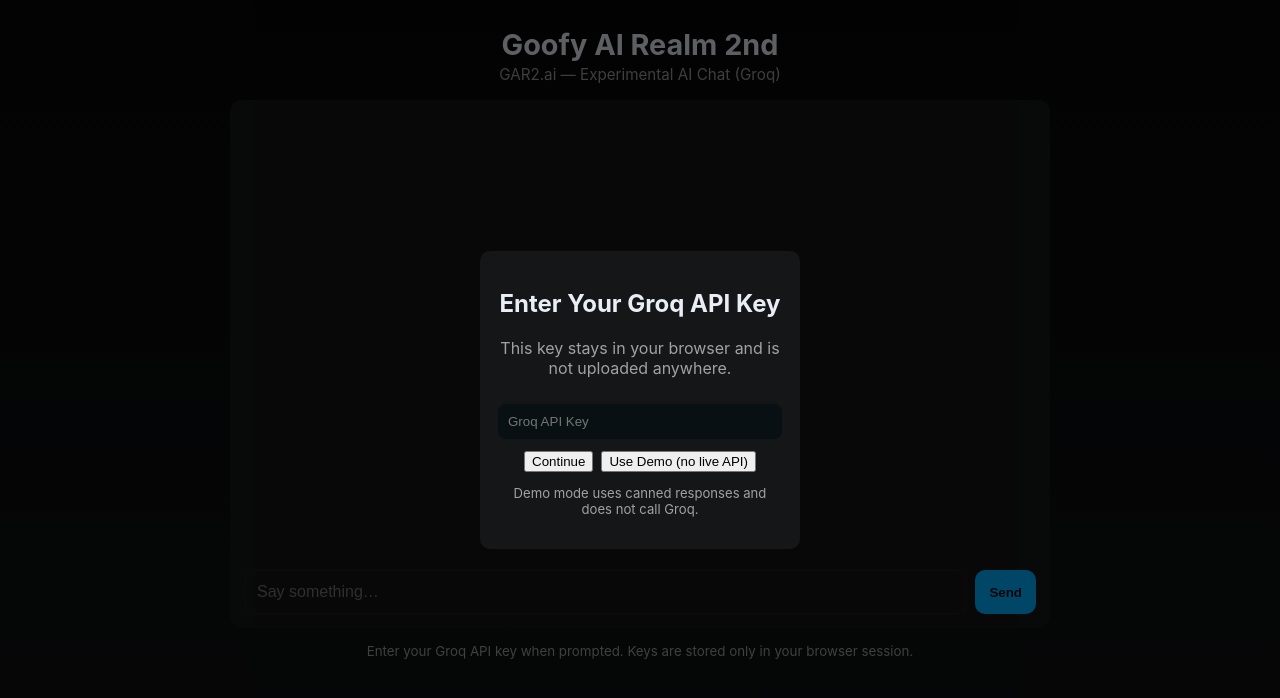
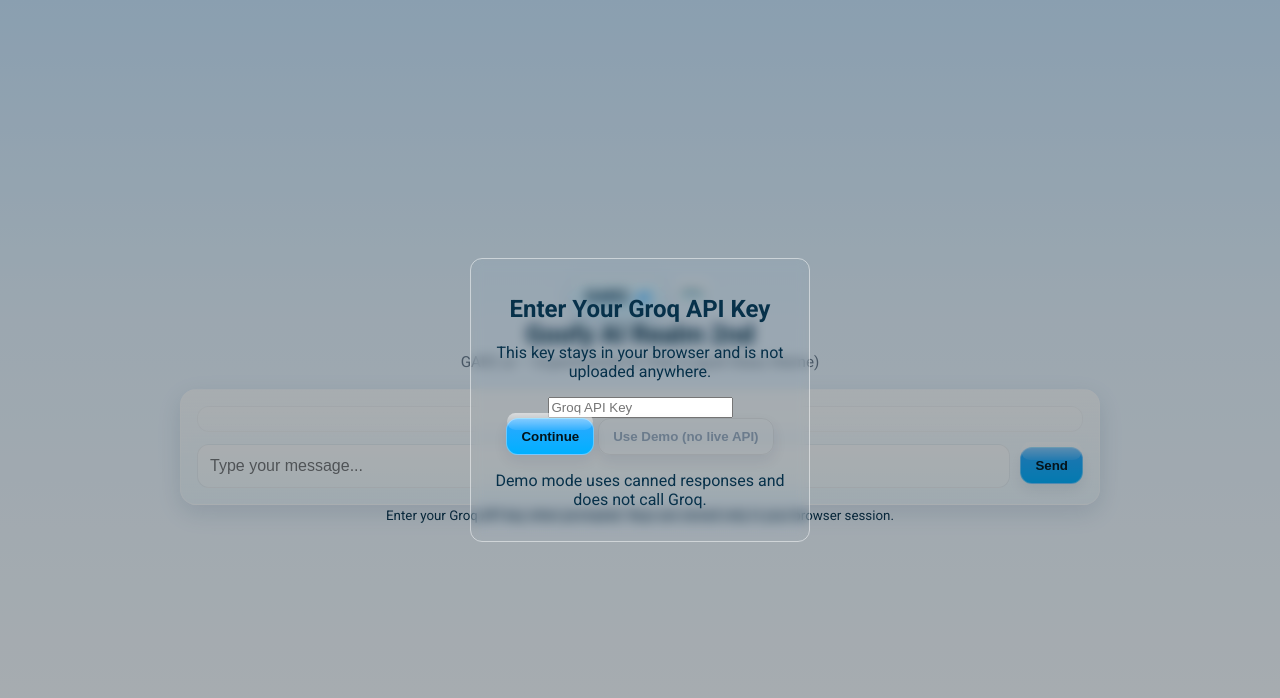
Before and after one commit to RunnerBoy51627/GAR2.ai, a plain HTML site: page index.html in a window 1280 px wide. Drawn offline with Linux system fonts and the light colour scheme.

Commit message:
Liquid Glassgit add .sudo add-apt-repository ppa:graphics-drivers/ppagit add .1git add .git add .!

```diff
--- a/index.html
+++ b/index.html
@@ -3,39 +3,45 @@
 <head>
   <meta charset="utf-8" />
   <meta name="viewport" content="width=device-width,initial-scale=1" />
-    <title>Goofy AI Realm 2nd — GAR2.ai</title>
+  <title>Goofy AI Realm 2nd — GAR2.ai (Liquid Glass)</title>
   <link rel="stylesheet" href="style.css" />
 </head>
 <body>
-  <div id="app">
-    <header>
-      <h1>Goofy AI Realm 2nd</h1>
-      <p class="subtitle">GAR2.ai — Experimental AI Chat (Groq)</p>
+  <div class="page-bg">
+    <div class="container">
+      <header class="site-header">
+        <div class="logo">
+          <div class="logo-bubble">GAR2<span class="dot">.ai</span></div>
+          <span class="beta">beta</span>
+        </div>
+        <h1 class="title">Goofy AI Realm 2nd</h1>
+        <p class="subtitle">GAR2.ai — Experimental AI Chat (Liquid Glass theme)</p>
       </header>
 
-    <main>
-      <div id="chat-box" aria-live="polite"></div>
+      <main class="card glass">
+        <div id="chat-box" aria-live="polite" class="chat-box"></div>
 
-      <div id="input-area">
-        <input id="user-input" type="text" placeholder="Say something…" aria-label="Message" />
-        <button id="send-btn">Send</button>
+        <div id="input-area" class="input-area">
+          <input id="user-input" class="input" type="text" placeholder="Type your message..." aria-label="Message" />
+          <button id="send-btn" class="btn glossy">Send</button>
         </div>
       </main>
 
-    <footer>
+      <footer class="site-footer">
         <small>Enter your Groq API key when prompted. Keys are stored only in your browser session.</small>
       </footer>
+    </div>
   </div>
 
   <!-- API key popup -->
   <div id="key-popup" class="popup" role="dialog" aria-modal="true" aria-labelledby="key-popup-title">
-    <div class="popup-content">
+    <div class="popup-content glass">
       <h2 id="key-popup-title">Enter Your Groq API Key</h2>
       <p class="muted">This key stays in your browser and is not uploaded anywhere.</p>
       <input id="key-input" type="password" placeholder="Groq API Key" aria-label="Groq API Key" />
       <div class="popup-actions">
-        <button id="save-key-btn">Continue</button>
-        <button id="use-demo-btn">Use Demo (no live API)</button>
+        <button id="save-key-btn" class="btn glossy">Continue</button>
+        <button id="use-demo-btn" class="btn subtle">Use Demo (no live API)</button>
       </div>
       <p class="muted small">Demo mode uses canned responses and does not call Groq.</p>
     </div>
--- a/style.css
+++ b/style.css
@@ -1,107 +1,120 @@
+/* Liquid Glass / Web 2.0 Bubble UI */
+@import url('https://fonts.googleapis.com/css2?family=Roboto:wght@300;400;700&display=swap');
+
 :root{
-  --bg:#0f1113;
-  --panel:#151617;
-  --accent:#00afff;
-  --muted:rgba(255,255,255,0.6);
+  --bg1: linear-gradient(180deg,#cfe9ff 0%, #eaf6ff 40%, #ffffff 100%);
+  --glass:#ffffff;
+  --accent:#2fa8ff;
+  --accent-2:#00b0ff;
+  --muted:#6b7b8c;
+  --card-shadow: 0 8px 24px rgba(20,40,80,0.12);
+  --glass-border: rgba(255,255,255,0.6);
 }
 
 *{box-sizing:border-box}
-body{
-  margin:0;
-  font-family: Inter, system-ui, -apple-system, "Segoe UI", Roboto, "Helvetica Neue", Arial;
-  background:linear-gradient(180deg,#070708 0%, #0f1113 100%);
-  color: #e9eef6;
-  display:flex;
-  justify-content:center;
-  padding:24px;
-  min-height:100vh;
+html,body{height:100%;margin:0;padding:0;font-family: Roboto, Tahoma, Verdana, Arial, sans-serif;background:var(--bg1);color:#07314a}
+
+/* page layout */
+.page-bg{min-height:100vh;display:flex;align-items:center;justify-content:center;padding:36px}
+.container{width:95%;max-width:920px;text-align:center}
+
+/* header */
+.site-header{margin-bottom:18px}
+.logo{display:flex;align-items:center;justify-content:center;gap:10px}
+.logo-bubble{
+  font-weight:700;
+  color:#052e48;
+  background:linear-gradient(180deg,#e9f7ff 0%, #cfeeff 100%);
+  padding:8px 14px;
+  border-radius:999px;
+  box-shadow: 0 6px 18px rgba(13,78,125,0.15), inset 0 1px 0 rgba(255,255,255,0.8);
+  border:1px solid rgba(255,255,255,0.7);
+  display:inline-block;
+  font-size:1.05rem;
+}
+.logo .dot{color:var(--accent);margin-left:4px}
+.beta{
+  font-size:0.65rem;
+  background: linear-gradient(180deg,#fff 0,#dff6ff 100%);
+  color:#03527a;padding:4px 6px;border-radius:8px;border:1px solid rgba(255,255,255,0.8);
+  box-shadow: 0 2px 6px rgba(10,80,120,0.08);
+  transform:translateY(-4px);
 }
 
-#app{
-  width:100%;
-  max-width:820px;
+/* title */
+.title{margin:.25rem 0;font-size:1.6rem;color:#052a44}
+.subtitle{color:var(--muted);margin-top:0;font-size:0.95rem}
+
+/* main card */
+.card{background:linear-gradient(180deg, rgba(255,255,255,0.85), rgba(240,250,255,0.7));border-radius:16px;padding:16px;box-shadow:var(--card-shadow);border:1px solid rgba(255,255,255,0.6)}
+
+/* glass effect */
+.glass{
+  backdrop-filter: blur(6px) saturate(120%);
+  -webkit-backdrop-filter: blur(6px) saturate(120%);
+  border: 1px solid rgba(255,255,255,0.5);
 }
 
-header{text-align:center;margin-bottom:16px}
-h1{margin:.2rem 0;font-size:1.8rem}
-.subtitle{color:var(--muted);margin:0;font-size:0.95rem}
-
-main{
-  background:var(--panel);
-  border-radius:12px;
-  padding:14px;
-  display:flex;
-  flex-direction:column;
-  gap:12px;
-  height:66vh;
+/* chat box */
+.chat-box{
+  max-height:56vh;overflow:auto;padding:12px;border-radius:12px;margin-bottom:12px;background:linear-gradient(180deg, rgba(255,255,255,0.6), rgba(255,255,255,0.3));
+  border:1px solid rgba(0,0,0,0.03);
 }
 
-#chat-box{
-  background:transparent;
-  overflow:auto;
-  padding:12px;
-  border-radius:8px;
-  flex:1 1 auto;
+/* messages */
+.message{margin-bottom:14px;text-align:left}
+.meta{font-size:0.78rem;color:var(--muted);margin-bottom:6px}
+.bubble{display:inline-block;padding:10px 12px;border-radius:12px;max-width:80%;line-height:1.35}
+.user .bubble{
+  background: linear-gradient(180deg,#e6f9ff,#dff6ff);
+  color:#023a52;border-radius:14px 14px 4px 14px;box-shadow: 0 6px 18px rgba(0,120,180,0.06), inset 0 1px 0 rgba(255,255,255,0.9);
+}
+.bot .bubble{
+  background: linear-gradient(180deg,#eaffd6,#e6ffd2);
+  color:#164004;border-radius:14px 14px 14px 4px;box-shadow: 0 6px 18px rgba(0,120,0,0.04), inset 0 1px 0 rgba(255,255,255,0.9);
 }
 
-.message{margin-bottom:12px;line-height:1.4}
-.message .bubble{
-  display:inline-block;
-  padding:10px 12px;
-  border-radius:10px;
-  max-width:85%;
+/* input area */
+.input-area{display:flex;gap:10px;align-items:center}
+.input{flex:1;padding:12px;border-radius:12px;border:1px solid rgba(10,40,60,0.06);font-size:1rem;outline:none;background:linear-gradient(180deg,#fff,#f7fdff)}
+.input:focus{box-shadow:0 6px 18px rgba(45,150,255,0.12);border-color:var(--accent)}
+
+.btn{
+  padding:10px 14px;border-radius:12px;border:none;cursor:pointer;font-weight:700;box-shadow:0 6px 14px rgba(10,30,60,0.08);
+  transition:transform .12s ease, box-shadow .12s ease;
+}
+.btn:active{transform:translateY(1px)}
+.btn:focus{outline:2px solid rgba(45,150,255,0.18);outline-offset:2px}
+
+/* glossy button */
+.btn.glossy{
+  background: linear-gradient(180deg,var(--accent), var(--accent-2));
+  color:#02121a;
+  border:1px solid rgba(255,255,255,0.35);
+  position:relative;
+  overflow:visible;
+}
+.btn.glossy::after{
+  content:"";position:absolute;left:0;right:0;top:0;height:50%;border-radius:12px;
+  background:linear-gradient(180deg, rgba(255,255,255,0.6), rgba(255,255,255,0.08));
+  mix-blend-mode:screen;
+  pointer-events:none;
+  transform:translateY(-6px);
+  opacity:0.95;
 }
 
-.user .bubble{
-  background: linear-gradient(90deg,#06202a, #01343f);
-  color:#9ef0ff;
-  border-radius:12px 12px 4px 12px;
-}
-
-.bot .bubble{
-  background: linear-gradient(90deg,#142402,#2a3a11);
-  color:#e7ffb3;
-  border-radius:12px 12px 12px 4px;
-}
-
-.meta{font-size:0.78rem;color:var(--muted);margin-bottom:6px}
-
-#input-area{display:flex;gap:8px}
-#user-input{
-  flex:1;
-  padding:12px;
-  border-radius:10px;
-  border:1px solid rgba(255,255,255,0.04);
-  background:transparent;
-  color:inherit;
-  outline:none;
-  font-size:1rem;
-}
-#send-btn{
-  padding:10px 14px;
-  border-radius:10px;
-  border:none;
-  background:var(--accent);
-  color:#02121a;
-  font-weight:700;
-  cursor:pointer;
+/* subtle button */
+.btn.subtle{
+  background:transparent;color:var(--muted);border:1px solid rgba(0,0,0,0.06);
 }
 
 /* popup */
-.popup{
-  position:fixed;inset:0;
-  display:flex;align-items:center;justify-content:center;
-  background:rgba(0,0,0,0.6);
+.popup{position:fixed;inset:0;display:flex;align-items:center;justify-content:center;background:rgba(10,20,30,0.35)}
+.popup-content{width:340px;padding:16px;border-radius:12px;text-align:center}
+
+/* responsiveness */
+@media (max-width:640px){
+  .container{padding:12px}
+  .title{font-size:1.2rem}
+  .chat-box{max-height:48vh}
 }
-.popup-content{
-  background:var(--panel);
-  padding:18px;border-radius:10px;
-  width:320px;text-align:center;
-}
-.popup-content input{
-  width:100%;padding:10px;margin-top:10px;border-radius:8px;border:none;background:#081013;color:inherit;
-}
-.popup-actions{display:flex;gap:8px;justify-content:center;margin-top:12px}
-.muted{color:var(--muted)}
-.small{font-size:0.82rem}
-footer{margin-top:12px;text-align:center;color:var(--muted)}
```
Lines whose indentation alone changed are shown as unchanged.
